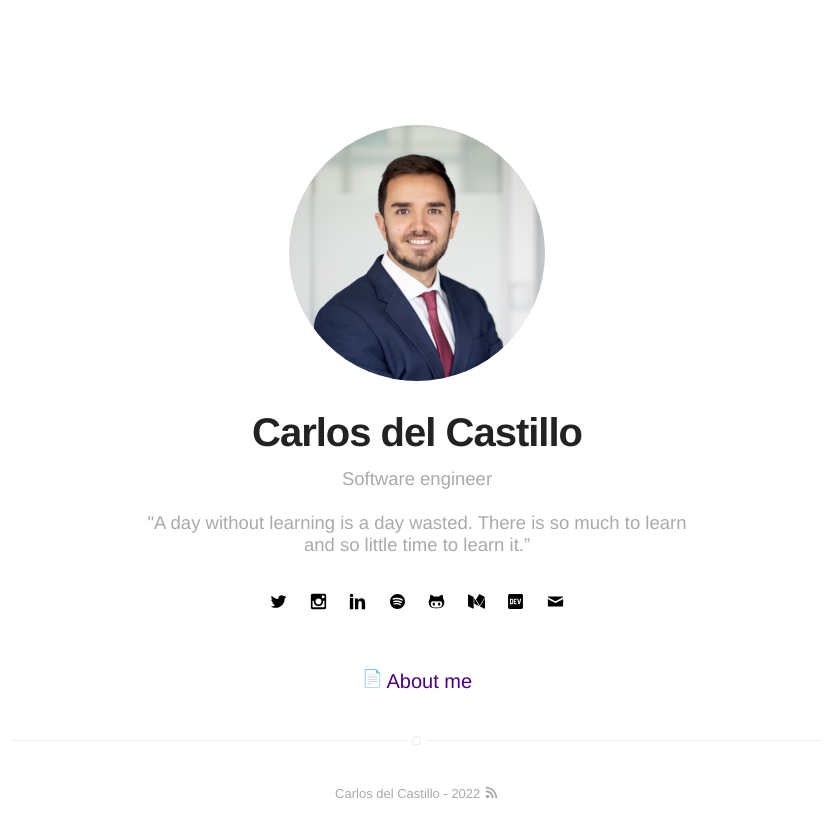
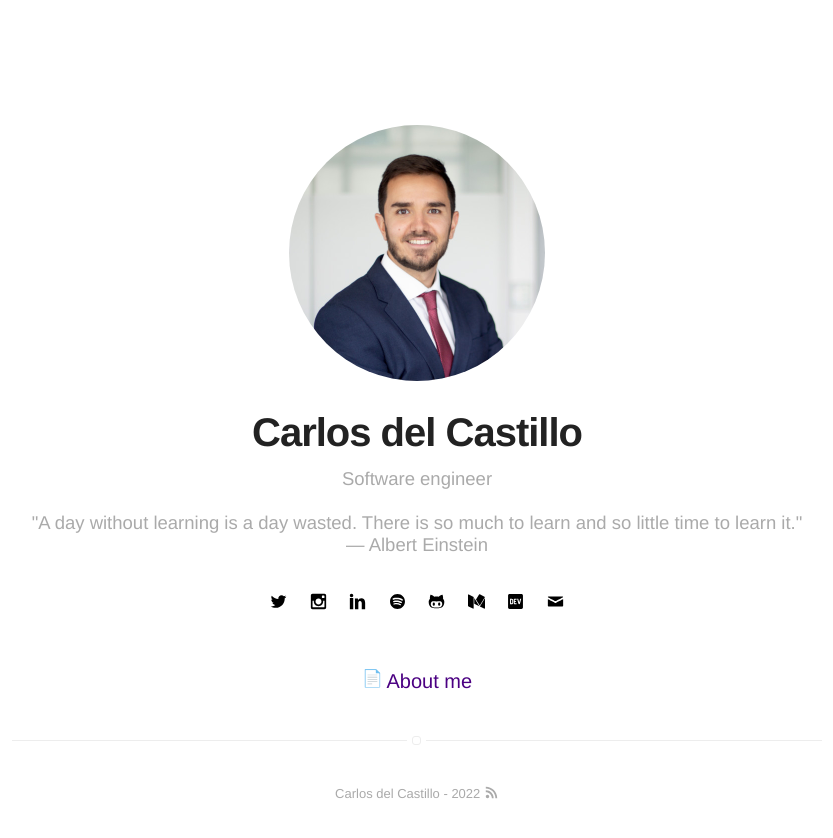
Before and after one commit to carlosdelcastillo/carlosdelcastillo.github.io, a Jekyll site: the page built from index.html, in a window 1280 px wide. Shown: the top 838 px of the page, without its empty margins (223-1056 px from the left). Built offline with Jekyll 4.4.1, drawn with Linux system fonts in a browser that asks for light colours; emoji names are drawn with the system emoji font.

Commit message:
feat: home bio in three lines/variables

```diff
--- a/_config.yml
+++ b/_config.yml
@@ -1,6 +1,8 @@
 # main text of home
 name: Carlos del Castillo
-bio: Software engineer<br><br>"A day without learning is a day wasted. There is so much to learn and so little time to learn it.”
+bio1: Software engineer
+bio2: '"A day without learning is a day wasted. There is so much to learn and so little time to learn it."'
+bio3: — Albert Einstein
 
 # twitter summary info
 description: Website repo where my technical info is supposed to be.
--- a/_includes/header.html
+++ b/_includes/header.html
@@ -17,7 +17,10 @@
         {% endif %}
 
         <h1 class="title">{{ site.name }}</h1>
-        <h2 class="description">{{ site.bio }}</h2>
+        <h2 class="description">
+            {{ site.bio1 }}<br><br>
+            {{ site.bio2 }}<br>
+            {{ site.bio3 }}</h2>
 
         {% include social-links.html %}
     </header>
--- a/_sass/components/header.sass
+++ b/_sass/components/header.sass
@@ -26,7 +26,7 @@
         font-weight: 300
         font-style: normal
         color: $gama
-        width: 70%
+        width: 100%
         margin: 0 auto 30px
 
         // if you put some links in your bio. ;)
```
